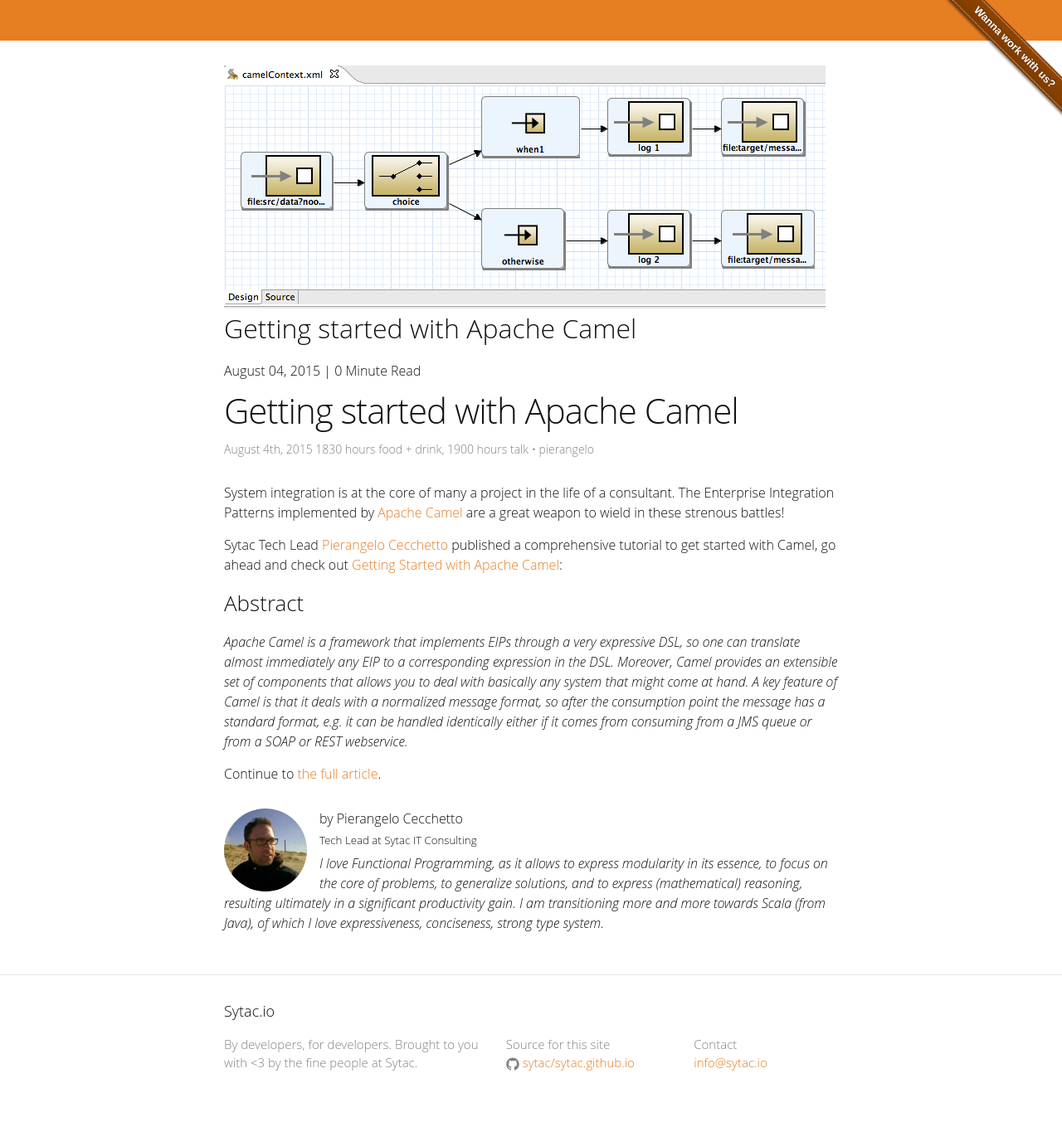
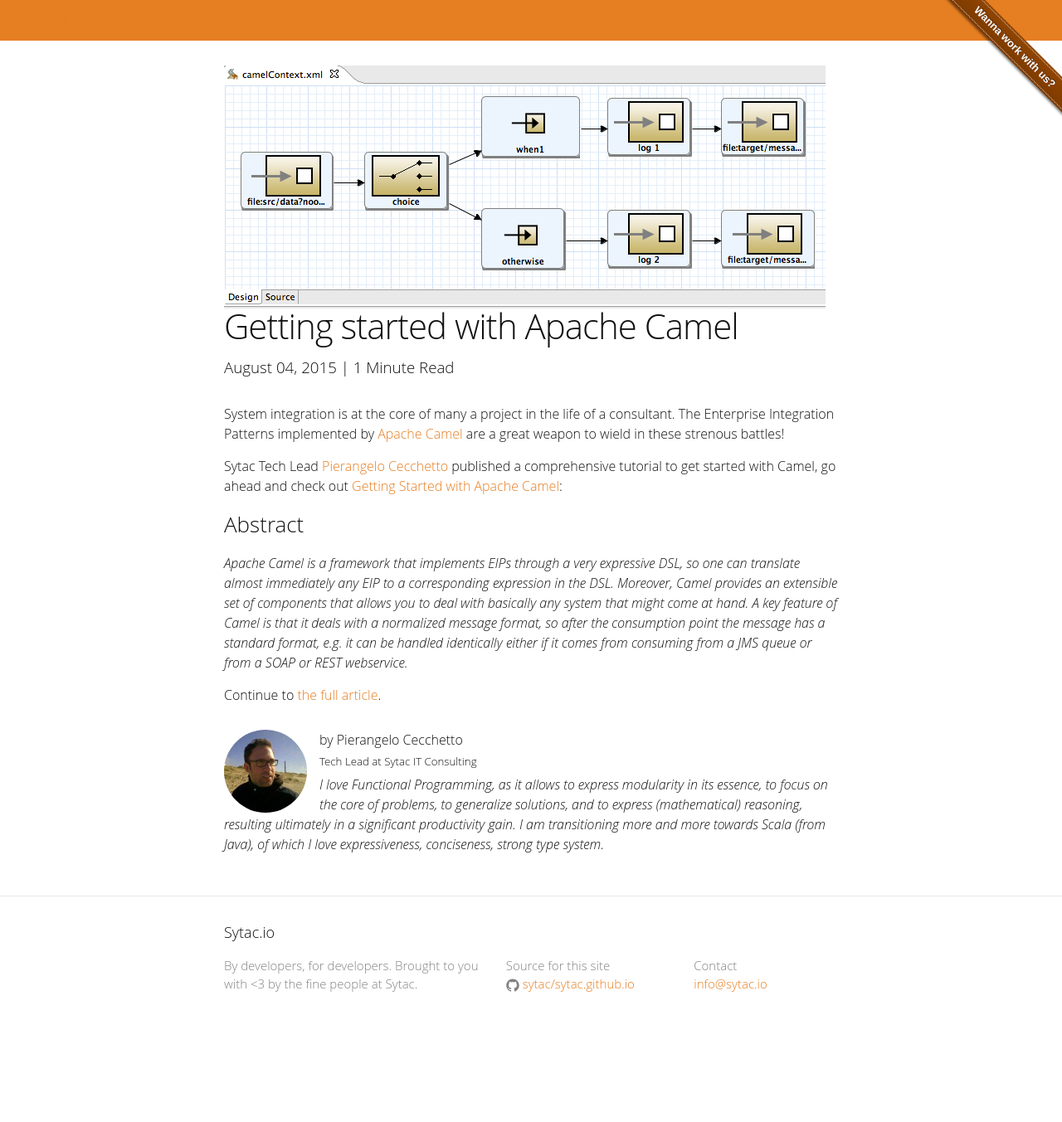
Before and after one commit to sytac/sytac.github.io, a Jekyll site: the page built from _engineering/2015-08-04-getting-started-with-apache-camel.md, in a window 1280 px wide. Shown: the whole page at 83% size. Built offline with Jekyll 4.4.1, drawn with Linux system fonts in a browser that asks for light colours; comment, search, counter and statistics services are not loaded; after the commit the page ends 1258 px from its top, so only the background shows below that.

Commit message:
Fixed word count

```diff
--- a/_layouts/post.html
+++ b/_layouts/post.html
@@ -7,26 +7,11 @@
         <img src="{{ '/images/engineering/' | prepend: site.baseurl | append: page.image }}" alt="" />
       </div>
   {% endif %}
-  <h1 class="postTitle">{{ page.title }}</h1>
-  <p class="meta">{{ page.date | date: '%B %d, %Y' }} | <span class="time">{{ page.content | number_of_words | divided_by:180 }}</span> Minute Read</p>
-
   <header class="post-header">
-    <h1 class="post-title">{% if page.meetupId %}<a href="http://www.meetup.com/Sytac-Dev-Jam/events/{{ page.meetupId }}/">{% endif %}{{ page.title }}{% if page.meetupId %}</a>{% endif %}</h1>
-    <h3>{{page.description}}</h3>
-    <p class="post-meta">{% if page.meetupId %}<a href="http://www.meetup.com/Sytac-Dev-Jam/events/{{ page.meetupId }}/">{% endif %}{% assign d = page.date | date: "%-d" %}
-    {{ page.date | date: "%B" }}
-    {% case d %}
-    {% when '1' or '21' or '31' %}{{ d }}st{% when '2' or '22' %}{{ d }}nd{% when '3' or '23' %}{{ d }}rd{% else %}{{ d }}th{% endcase %}, {{ page.date | date: "%Y" }}{% if page.meetupId %}</a>{% endif %}
-    {% if page.meetupId %}<a href="http://www.meetup.com/Sytac-Dev-Jam/events/{{ page.meetupId }}/">{% endif %}1830 hours food + drink, 1900 hours talk {% if page.meetupId %}</a>{% endif %}
-    {% if page.author %} • {{ page.author }}{% endif %}{% if page.meta %} • {{ page.meta }}{% endif %}</p>
-    {% if page.speaker %}
-    by
-    {% if page.website %}
-    <a href="{{page.website.url}}" target="_new"><span class="meetup-speaker">{{page.speaker}}</span></a>
-    {% else %}
-    {{page.speaker}}
-    {% endif %}
-    {% endif %}
+    <h1 class="post-title">
+      {{ page.title }}
+    </h1>
+    <h3>{{ page.date | date: '%B %d, %Y' }} | <span class="time">{% assign wordCount = page.content | number_of_words | divided_by: 180 %}{% if wordCount == 0 %}1{% else %}{{ wordCount }}{% endif %}</span> Minute Read</h3>
   </header>
 
   <article class="post-content">
```
